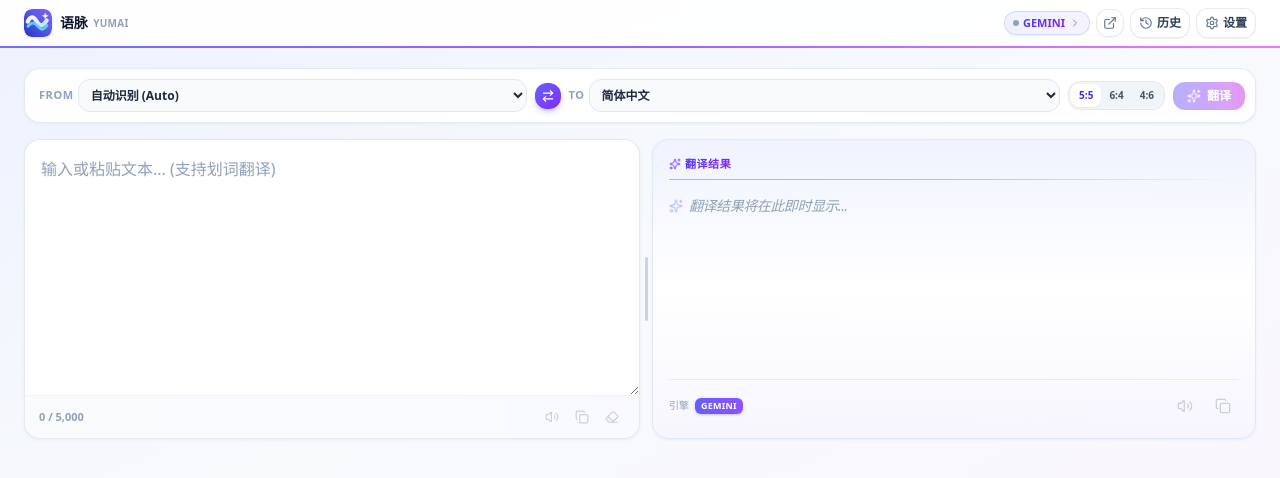
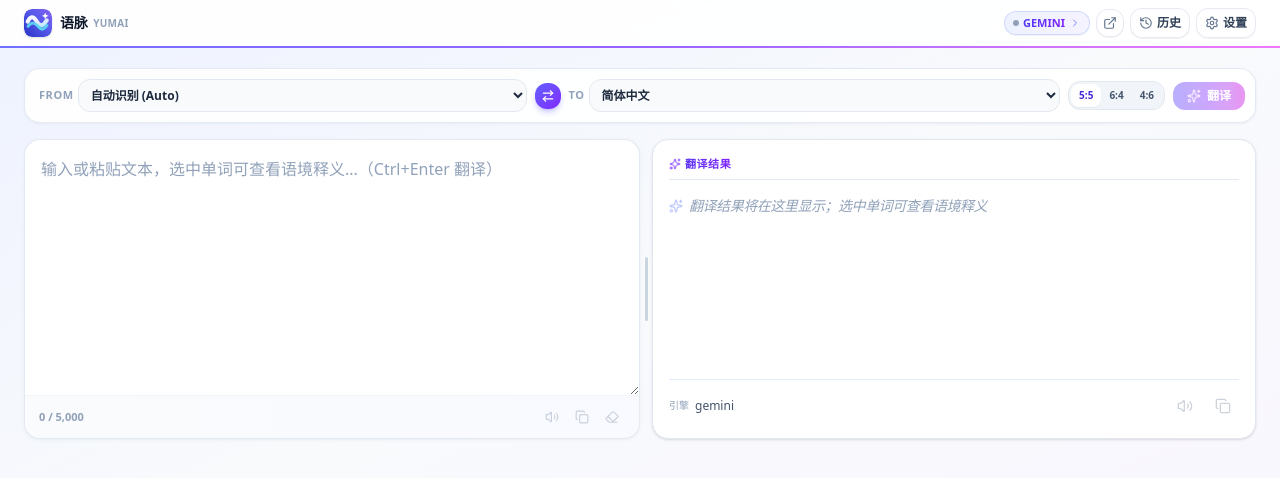
Before and after one commit to xiaobaoliu849/freeai-context-translator, a React (Vite) app: page / in a window 1280 px wide. Shown: the top 478 px of the page. Built offline with nearby package versions, Linux system fonts and the light colour scheme.

Commit message:
feat(ux): calmer translation workspace and familiar typing shortcuts

```diff
--- a/src/components/TranslatorMain.tsx
+++ b/src/components/TranslatorMain.tsx
@@ -615,9 +615,8 @@ export const TranslatorMain: React.FC<TranslatorMainProps> = ({
   };
 
   const handleTextareaKeyDown = (e: React.KeyboardEvent<HTMLTextAreaElement>) => {
-    if (e.key !== 'Enter') return;
-    // Plain Enter (or Ctrl/Cmd+Enter) translates; Shift+Enter inserts a newline.
-    if (e.shiftKey) return;
+    // Enter inserts a newline; Ctrl/Cmd+Enter translates.
+    if (e.key !== 'Enter' || (!e.ctrlKey && !e.metaKey) || e.shiftKey || e.nativeEvent.isComposing) return;
     e.preventDefault();
     handleTranslate();
   };
@@ -703,7 +702,7 @@ export const TranslatorMain: React.FC<TranslatorMainProps> = ({
               ? 'bg-gradient-to-r from-rose-500 to-pink-600 hover:from-rose-600 hover:to-pink-700 shadow-md shadow-rose-500/30'
               : 'bg-gradient-to-r from-indigo-600 via-violet-600 to-fuchsia-600 hover:from-indigo-700 hover:via-violet-700 hover:to-fuchsia-700 shadow-md shadow-indigo-500/40 hover:shadow-lg hover:shadow-violet-500/40'
           }`}
-          title={loading ? '停止生成' : '快捷键: Enter（Shift+Enter 换行）'}
+          title={loading ? '停止生成' : 'Ctrl/Cmd+Enter 翻译，Enter 换行'}
         >
           {loading ? (
             <>
@@ -807,7 +806,7 @@ export const TranslatorMain: React.FC<TranslatorMainProps> = ({
             onKeyDown={handleTextareaKeyDown}
             onDoubleClick={detectSelection}
             onMouseUp={detectSelection}
-            placeholder="输入或粘贴文本... (支持划词翻译)"
+            placeholder="输入或粘贴文本，选中单词可查看语境释义...（Ctrl+Enter 翻译）"
             className={`${
               isPopup
                 ? 'flex-1 min-h-0 p-3 sm:p-3.5 resize-none overflow-y-auto text-sm'
@@ -842,7 +841,7 @@ export const TranslatorMain: React.FC<TranslatorMainProps> = ({
                 className={`p-1.5 rounded-lg transition-all cursor-pointer flex items-center gap-1 ${
                   playingTarget === 'source' ? 'bg-indigo-100 text-indigo-700 shadow-inner' : 'hover:bg-indigo-50 text-slate-500 hover:text-indigo-600'
                 } disabled:opacity-30`}
-                title={selectedWord ? `播放 "${selectedWord}"` : "播放原文"}
+                title={selectedWord ? `播放 "${selectedWord}"` : "播放原文"} aria-label="朗读原文"
               >
                 {playingTarget === 'source' ? (
                   <PlayIndicator phase={audioPhase} size={14} />
@@ -855,7 +854,7 @@ export const TranslatorMain: React.FC<TranslatorMainProps> = ({
                 onClick={() => handleCopy(selectedWord || sourceText, 'source')}
                 disabled={!sourceText.trim()}
                 className="p-1.5 rounded-lg hover:bg-emerald-50 text-slate-500 hover:text-emerald-600 transition-all disabled:opacity-30 cursor-pointer"
-                title={selectedWord ? `复制 "${selectedWord}"` : "复制原文"}
+                title={selectedWord ? `复制 "${selectedWord}"` : "复制原文"} aria-label="复制原文"
               >
                 {copied && copiedArea === 'source' ? <Check className="w-3.5 h-3.5 text-emerald-600" /> : <Copy className="w-3.5 h-3.5" />}
               </button>
@@ -870,7 +869,7 @@ export const TranslatorMain: React.FC<TranslatorMainProps> = ({
                 }}
                 disabled={!sourceText.trim()}
                 className="p-1.5 rounded-lg hover:bg-rose-50 text-slate-500 hover:text-rose-600 transition-all disabled:opacity-30 cursor-pointer"
-                title="清空文本"
+                title="清空文本" aria-label="清空文本"
               >
                 <Eraser className="w-3.5 h-3.5" />
               </button>
@@ -916,10 +915,10 @@ export const TranslatorMain: React.FC<TranslatorMainProps> = ({
         {/* RIGHT / BOTTOM COLUMN: TRANSLATION RESULT BOX / DICTIONARY MODE */}
         <div
           style={isPopup ? { flex: '1 1 0%' } : undefined}
-          className={`border border-indigo-100 rounded-2xl shadow-sm shadow-indigo-100/60 relative flex flex-col justify-between transition-all ${
+          className={`border border-slate-200 rounded-2xl shadow-sm relative flex flex-col justify-between transition-all ${
             selectedWord
               ? 'bg-white'
-              : 'bg-gradient-to-b from-indigo-50/80 via-white to-violet-50/50'
+              : 'bg-white'
           } ${
             isPopup
               ? (selectedWord ? 'min-h-[110px] overflow-hidden p-0' : 'min-h-[110px] overflow-y-auto p-3.5 sm:p-4')
@@ -947,13 +946,13 @@ export const TranslatorMain: React.FC<TranslatorMainProps> = ({
                       <Sparkles className="w-3 h-3 text-violet-500" />
                       翻译结果
                     </span>
-                    <span className="text-[10px] bg-gradient-to-r from-indigo-500 to-violet-500 text-white px-1.5 py-0.5 rounded-md font-mono font-bold animate-pulse shadow-sm shadow-indigo-500/30">生成中…</span>
+                    <span className="text-xs bg-indigo-50 text-indigo-700 px-2 py-0.5 rounded-md font-medium">生成中…</span>
                   </div>
-                  <div className="h-px bg-gradient-to-r from-indigo-300 via-violet-300 to-transparent" />
+                  <div className="h-px bg-slate-200" />
                 </div>
                 <div className={`${
                   isPopup
-                    ? 'text-slate-900 text-sm sm:text-[15px] font-normal leading-relaxed tracking-normal select-text min-h-[60px] whitespace-pre-wrap pt-0.5'
+                    ? 'text-slate-900 text-[15px] font-normal leading-relaxed tracking-normal select-text min-h-[60px] whitespace-pre-wrap pt-0.5'
                     : 'text-slate-900 text-base sm:text-lg font-medium leading-relaxed tracking-tight select-text min-h-[60px] whitespace-pre-wrap'
                 }`}>
                   {streamingText}
@@ -977,26 +976,26 @@ export const TranslatorMain: React.FC<TranslatorMainProps> = ({
                       翻译结果
                     </span>
                     {result?.detectedLang && (
-                      <span className="text-[10px] bg-emerald-50 text-emerald-700 border border-emerald-200/80 px-1.5 py-0.5 rounded-md font-mono font-bold shadow-2xs">
+                      <span className="text-xs text-slate-500">
                         识别语种: {result.detectedLang}
                       </span>
                     )}
                   </div>
-                  <div className="h-px bg-gradient-to-r from-indigo-300 via-violet-300 to-transparent" />
+                  <div className="h-px bg-slate-200" />
                 </div>
 
                 {/* Full Sentence Translation - selectable and copyable without hijacking */}
                 <div
                   className={`${
                     isPopup
-                      ? 'text-slate-900 text-sm sm:text-[15px] font-medium leading-relaxed tracking-normal select-text min-h-[60px] whitespace-pre-wrap pt-0.5'
+                      ? 'text-slate-900 text-[15px] font-medium leading-relaxed tracking-normal select-text min-h-[60px] whitespace-pre-wrap pt-0.5'
                       : 'text-slate-900 text-base sm:text-lg font-semibold leading-relaxed tracking-tight select-text min-h-[60px] whitespace-pre-wrap'
                   }`}
                 >
                   {result?.translation || (
                     <span className="text-slate-400 italic font-normal text-xs sm:text-sm flex items-center gap-1.5 pt-2 select-none">
                       <Sparkles className="w-3.5 h-3.5 text-indigo-300 animate-pulse" />
-                      翻译结果将在此即时显示...
+                      翻译结果将在这里显示；选中单词可查看语境释义
                     </span>
                   )}
                 </div>
@@ -1006,7 +1005,7 @@ export const TranslatorMain: React.FC<TranslatorMainProps> = ({
               <div className="flex items-center justify-between pt-2.5 mt-2 border-t border-indigo-100/80 text-xs text-slate-400">
                 <div className="flex items-center gap-1.5 text-[10px]">
                   <span>引擎</span>
-                  <span className="px-1.5 py-0.5 rounded-md bg-gradient-to-r from-indigo-500 to-violet-500 text-white font-extrabold uppercase text-[9px] tracking-wide shadow-sm shadow-indigo-500/30">
+                  <span className="font-medium text-slate-600 text-xs">
                     {settings.defaultProvider}
                   </span>
                 </div>
@@ -1020,7 +1019,7 @@ export const TranslatorMain: React.FC<TranslatorMainProps> = ({
                         ? 'bg-gradient-to-br from-indigo-500 to-violet-600 text-white shadow-md shadow-indigo-500/30'
                         : 'text-slate-500 hover:text-indigo-600 hover:bg-indigo-50'
                     } disabled:opacity-30`}
-                    title="朗读译文"
+                    title="朗读译文" aria-label="朗读译文"
                   >
                     {playingTarget === 'target' ? (
                       <PlayIndicator phase={audioPhase} size={16} />
@@ -1033,7 +1032,7 @@ export const TranslatorMain: React.FC<TranslatorMainProps> = ({
                     onClick={() => result?.translation && handleCopy(result.translation, 'target')}
                     disabled={!result?.translation}
                     className="p-2 rounded-xl text-slate-500 hover:text-emerald-600 hover:bg-emerald-50 disabled:opacity-30 cursor-pointer transition-all"
-                    title="复制译文"
+                    title="复制译文" aria-label="复制译文"
                   >
                     {copied && copiedArea === 'target' ? <Check className="w-4 h-4 text-emerald-600" /> : <Copy className="w-4 h-4" />}
                   </button>
```
